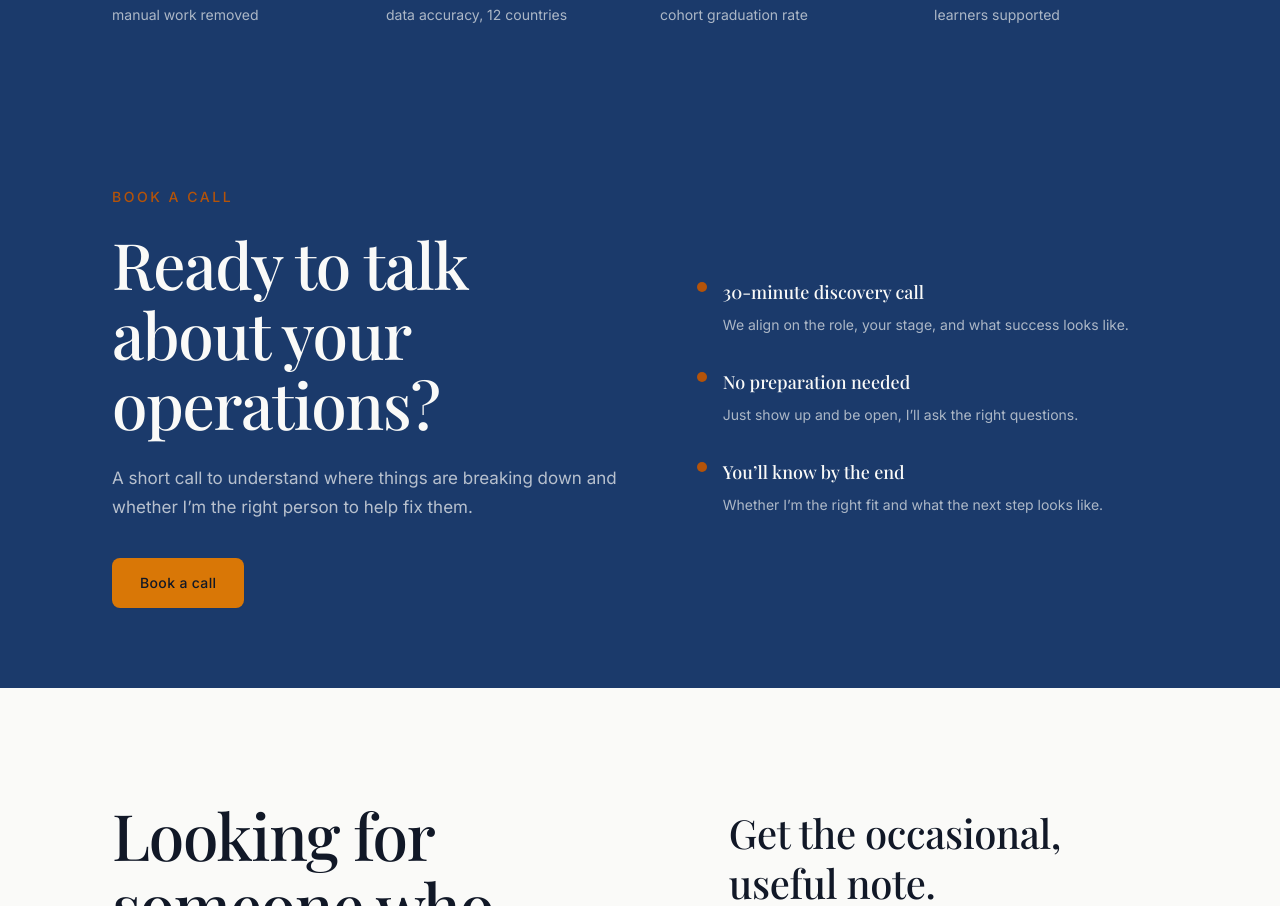
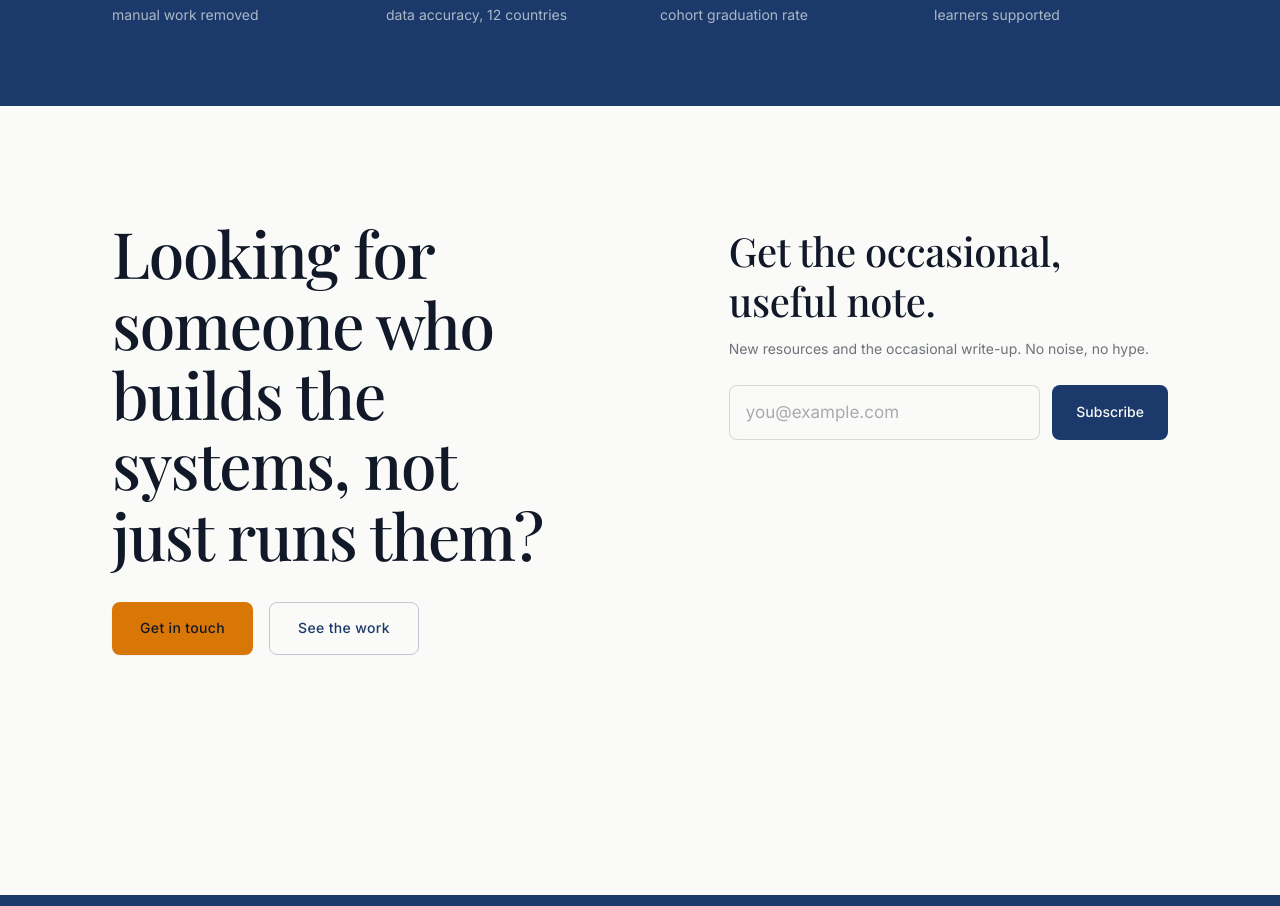
Before and after one commit to keren-wangombe/Keren-Wang-ombe, a Next.js app: page / in a window 1280 px wide. Shown: the part 1768-2674 px from the top of the page. Built offline with nearby package versions, Linux system fonts and the light colour scheme; no server answers.

Commit message:
Revert "Add Book a call section to homepage"
This reverts commit fc2f672b8ada6a7699bae3cbb87e5f7fe8b7a84b.

```diff
--- a/app/page.tsx
+++ b/app/page.tsx
@@ -126,62 +126,6 @@ export default function HomePage() {
         </div>
       </section>
 
-      {/* ── BOOK A CALL — navy band, what to expect + CTA. */}
-      <section className="bg-signature">
-        <div className="container-content grid items-center gap-12 py-16 sm:py-20 lg:grid-cols-[1.05fr_0.95fr] lg:gap-16">
-          <Reveal>
-            <p className="kicker text-amber">Book a call</p>
-            <h2 className="mt-5 max-w-xl font-serif text-h1 font-light text-paper">
-              Ready to talk about your operations?
-            </h2>
-            <p className="mt-6 max-w-lg text-body text-paper/70">
-              A short call to understand where things are breaking down and
-              whether I&rsquo;m the right person to help fix them.
-            </p>
-            <div className="mt-9">
-              <Button href="/contact" variant="accent">
-                Book a call
-              </Button>
-            </div>
-          </Reveal>
-          <Reveal delay={100} className="space-y-8">
-            <div className="flex gap-4">
-              <span className="mt-1 h-2.5 w-2.5 flex-none rounded-full bg-amber" aria-hidden />
-              <div>
-                <h3 className="font-serif text-lg font-medium text-paper">
-                  30-minute discovery call
-                </h3>
-                <p className="mt-2 text-small text-paper/65">
-                  We align on the role, your stage, and what success looks like.
-                </p>
-              </div>
-            </div>
-            <div className="flex gap-4">
-              <span className="mt-1 h-2.5 w-2.5 flex-none rounded-full bg-amber" aria-hidden />
-              <div>
-                <h3 className="font-serif text-lg font-medium text-paper">
-                  No preparation needed
-                </h3>
-                <p className="mt-2 text-small text-paper/65">
-                  Just show up and be open, I&rsquo;ll ask the right questions.
-                </p>
-              </div>
-            </div>
-            <div className="flex gap-4">
-              <span className="mt-1 h-2.5 w-2.5 flex-none rounded-full bg-amber" aria-hidden />
-              <div>
-                <h3 className="font-serif text-lg font-medium text-paper">
-                  You&rsquo;ll know by the end
-                </h3>
-                <p className="mt-2 text-small text-paper/65">
-                  Whether I&rsquo;m the right fit and what the next step looks like.
-                </p>
-              </div>
-            </div>
-          </Reveal>
-        </div>
-      </section>
-
       {/* ── CLOSE — quiet CTA + email capture. */}
       <section className="container-content py-20 sm:py-28">
         <div className="grid gap-12 lg:grid-cols-[1.1fr_0.9fr] lg:gap-20">
```
